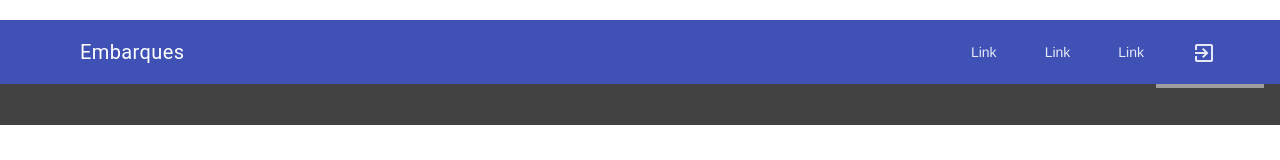
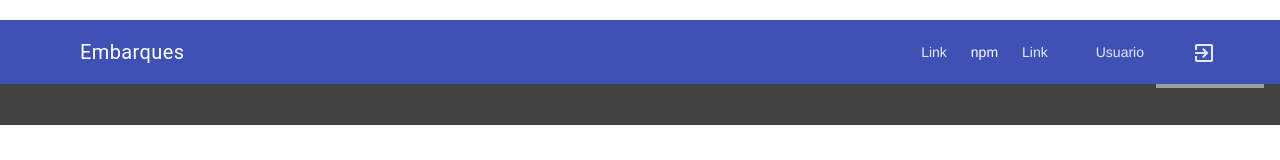
Before and after one commit to heberfomin/dashboard, an Angular app: page /panel/main in a window 1280 px wide. Shown: the top 160 px of the page. Built offline with nearby package versions, Linux system fonts and the light colour scheme.

Commit message:
atualizando

```diff
--- a/src/app/panel/panel-header/panel-header.component.html
+++ b/src/app/panel/panel-header/panel-header.component.html
@@ -9,11 +9,16 @@
         <div class="mdl-layout-spacer"></div>
         <!-- Navigation -->
         <nav class="mdl-navigation">
+          <a class="mdl-navigation__link" href="">Link</a>npm
           <a class="mdl-navigation__link" href="">Link</a>
-          <a class="mdl-navigation__link" href="">Link</a>
-          <a class="mdl-navigation__link" href="">Link</a>
+          <a class="mdl-navigation__link" href="" id="usrLnk">Usuario</a>
           <a class="mdl-navigation__link" href=""><i class="material-icons">exit_to_app</i></a>
         </nav>
+        <ul class="mdl-menu mdl-js-menu mdl-js-ripple-effect mdl-menu--bottom-right" for="usrLnk">
+          <li class="mdl-menu__item">About</li>
+          <li class="mdl-menu__item">Contact</li>
+          <li class="mdl-menu__item">Legal information</li>
+        </ul>
       </div>
     </header>
     <div class="mdl-layout__drawer">
```
Also changed, not shown: src/app/auth/services/auth.service.ts (line endings or trailing spaces).
